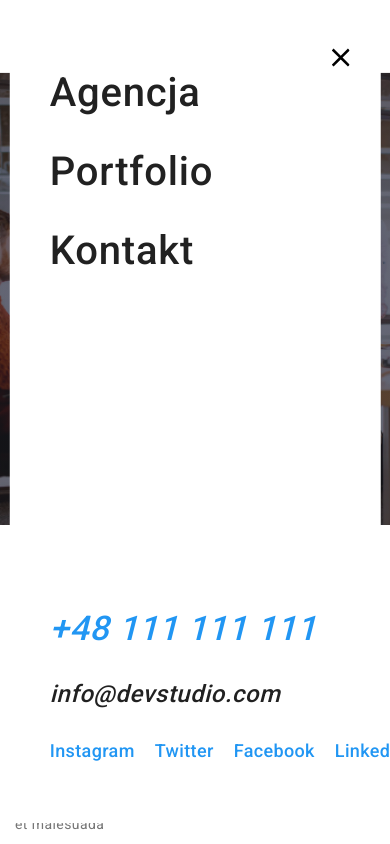
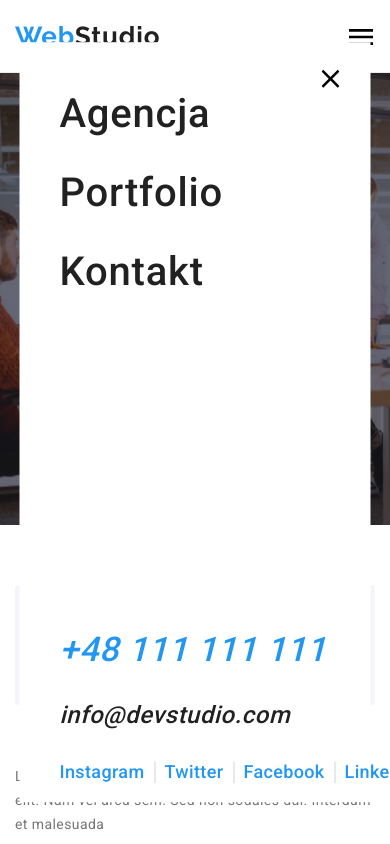
Before and after one commit to MichalBielicki/goit-markup-hw-08, a plain HTML site: page index.html in a window 390 px wide. Both pictures are taken after a click on the button 354 px from the left and 36 px from the top of the page. Shown: the top 844 px of the page. Drawn offline with nearby package versions, Linux system fonts and the light colour scheme.

Commit message:
działa after

```diff
--- a/index.html
+++ b/index.html
@@ -477,10 +477,10 @@
             </ul>
         </address>
         <ul class="menu__social-links list">
-            <li><a class="menu__social-link link" href="#">Instagram</a></li>
-            <li><a class="menu__social-link link" href="#">Twitter</a></li>
-            <li><a class="menu__social-link link" href="#">Facebook</a></li>
-            <li><a class="menu__social-link link" href="#">LinkedIn</a></li>
+            <li class="menu__social-item"><a class="menu__social-link link" href="#">Instagram</a></li>
+            <li class="menu__social-item"><a class="menu__social-link link" href="#">Twitter</a></li>
+            <li class="menu__social-item"><a class="menu__social-link link" href="#">Facebook</a></li>
+            <li class="menu__social-item"><a class="menu__social-link link" href="#">LinkedIn</a></li>
         </ul>
     </div>
     <!--END MENU-->
--- a/sass/components/_menu.scss
+++ b/sass/components/_menu.scss
@@ -1,12 +1,11 @@
-@media screen and (min-width: 320px) and (max-width: 767px) {
 .mobile-menu {
   position: fixed;
   top: 50%;
   left: 50%;
   transform: translate(-50%, -50%);
   background-color: #fff;
-    width: 95%;
-    height: 95%;
+  width: 90%;
+  height: 90%;
   padding: 48px 40px;
 }
 .menu__navigation {
@@ -58,6 +57,10 @@
   display: flex;
   align-items: center;
   justify-content: center;
+  &:hover,
+  &:focus {
+    color: $main-color;
+  }
 }
 .menu__navigation-item {
   position: relative;
@@ -89,13 +92,24 @@
 .menu__social-links {
   display: flex;
   justify-content: flex-start;
+  position: relative;
 }
 .menu__social-link {
   font-weight: 500;
   font-size: 18px;
   line-height: 1.22;
   letter-spacing: 0.02em;
+  color: $main-color;
   margin-right: 20px;
-    color: $main-color;
 }
+.menu__social-item:not(:first-child):after {
+  content: "";
+  position: absolute;
+  width: 1px;
+  height: 22px;
+  top: 0px;
+  display: block;
+  background: rgba(33, 33, 33, 0.2);
+  border-radius: 1px;
+  margin-left: -10px;
 }
--- a/sass/layout/_footer.scss
+++ b/sass/layout/_footer.scss
@@ -155,7 +155,7 @@
   }
 }
 .newsletter__input {
-  width: 240px;
+  width: 280px;
   height: 50px;
   border: 1px solid rgba(255, 255, 255, 0.3);
   box-sizing: border-box;
@@ -234,7 +234,7 @@
     display: block;
     margin: 0 200px;
   }
-}
+
   .newsletter__input {
     width: 380px;
     height: 50px;
@@ -253,6 +253,7 @@
       border-color: $main-color;
       outline: none;
       transition: border-color 250ms cubic-bezier(0.4, 0, 0.2, 1);
+    }
   }
 }
 @media screen and (min-width: 1200px) {
```
Also changed, not shown: css/main.css, css/main.min.css, 2 other files. Lines whose indentation alone changed are shown as unchanged.
